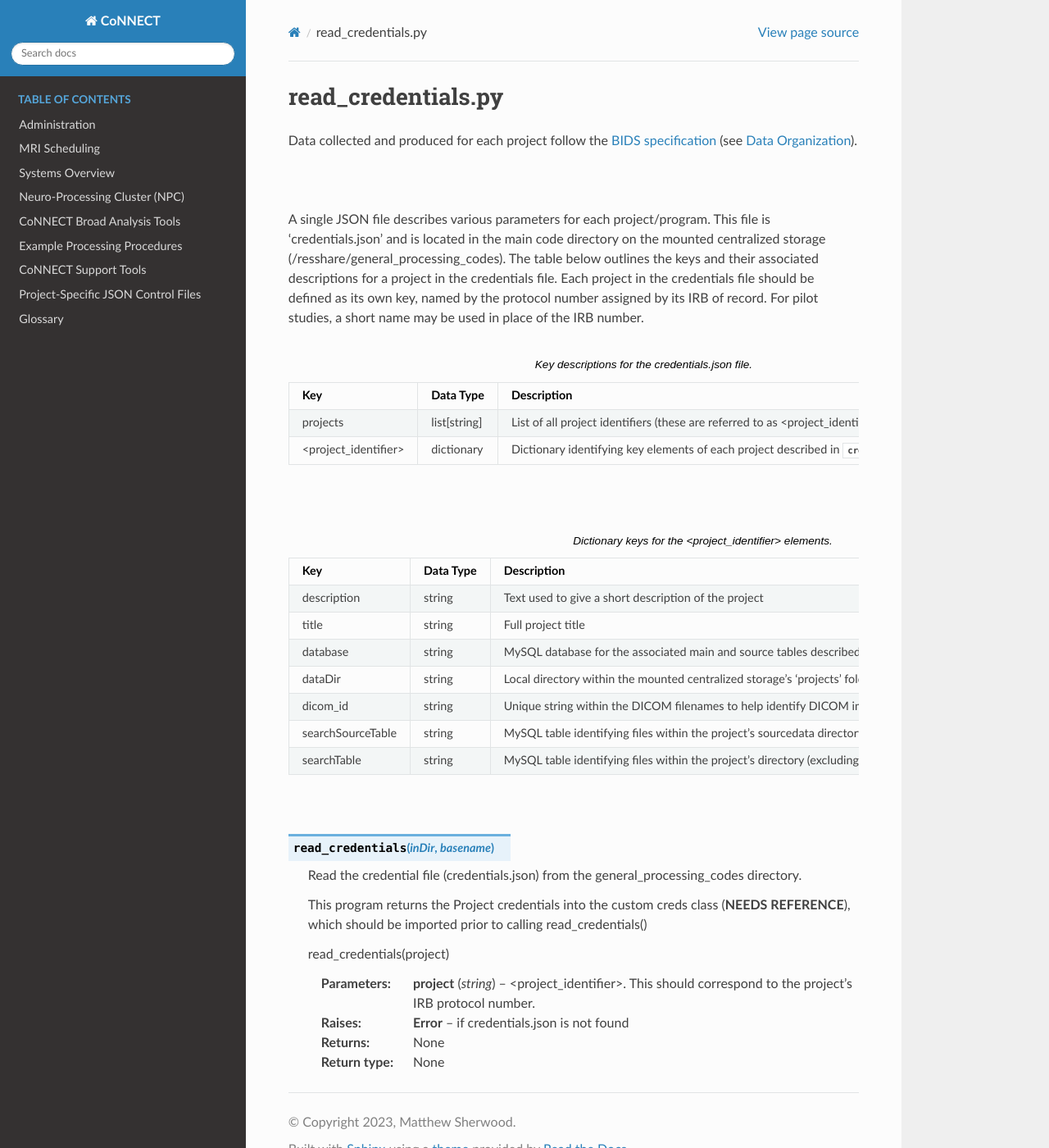
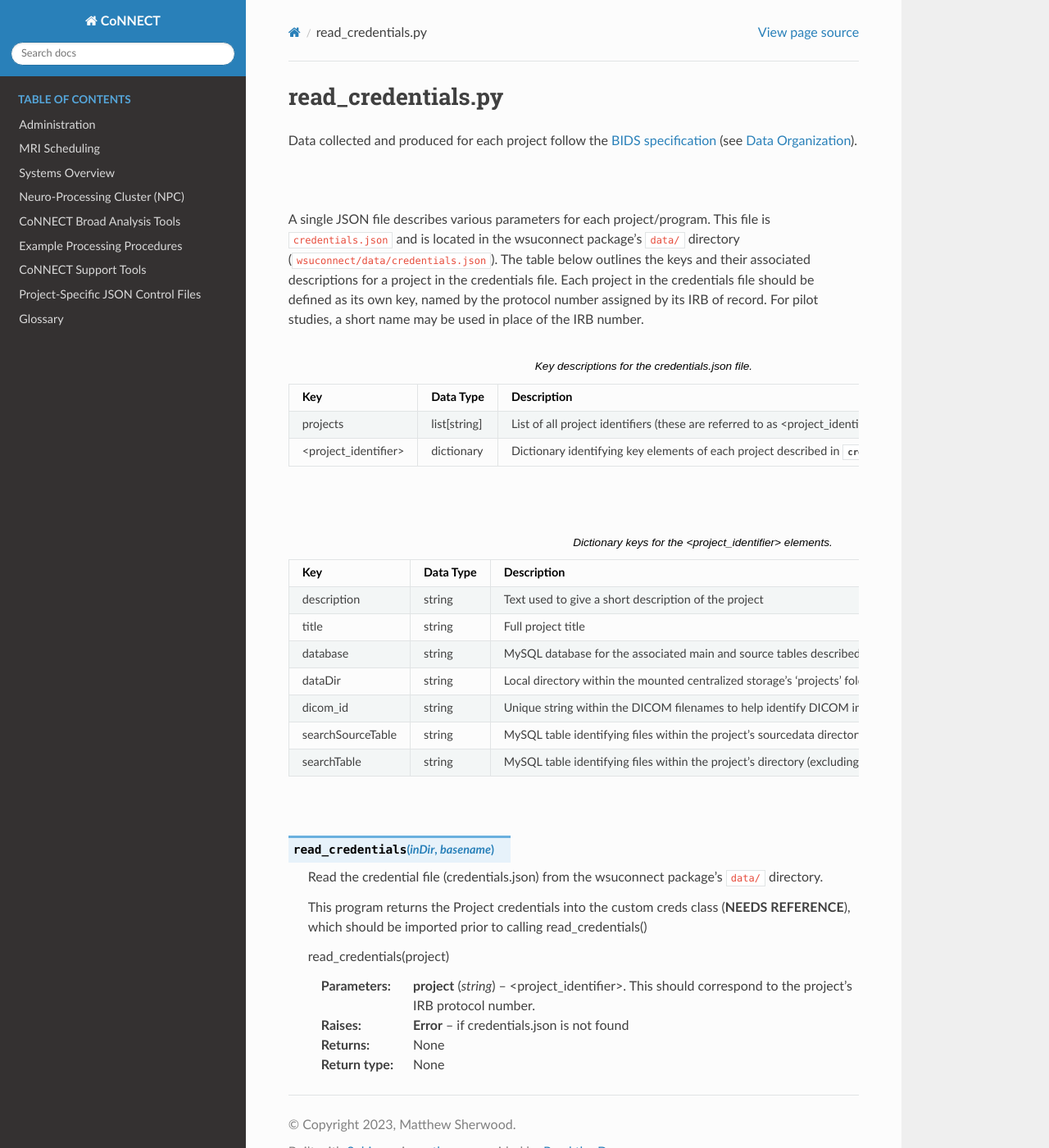
Before and after one commit to mattsherwood87/wsuconnect, a Sphinx documentation site: the page built from docs/source/support_tools/read_credentials.rst, in a window 1280 px wide and 1400 px high. Shown: the whole window at 82% size. Built offline with Sphinx 7.4.7 and the Read the Docs theme 3.1.0, drawn with Linux system fonts in a browser that asks for light colours.

Commit message:
Point credentials.json references to the package data/ directory
Co-Authored-By: Claude Opus 5.5 <noreply@anthropic.com>
Claude-Session: https://claude.ai/code/session_01RuKq8sGMeBb23TQgV9bpw7

```diff
--- a/docs/source/example_processing_procedures/project_startup.rst
+++ b/docs/source/example_processing_procedures/project_startup.rst
@@ -7,7 +7,7 @@ Project Startup
 Modify credentials JSON control file
 ------------------------------------
 
-Edit the credentials.json file located at /resshare/general_processing_code
+Edit the credentials.json file located in the wsuconnect package's ``data/`` directory (``wsuconnect/data/credentials.json``).
 
 #. Add 2022-001 to the "projects" key
 #. Create a new key titled 2022-001
--- a/docs/source/support_tools/read_credentials.rst
+++ b/docs/source/support_tools/read_credentials.rst
@@ -8,8 +8,8 @@ Data collected and produced for each project follow the `BIDS specification <htt
 
 |
 
-A single JSON file describes various parameters for each project/program. This file is ‘credentials.json’ and is located in the main code directory on the mounted centralized storage
-(/resshare/general_processing_codes). The table below outlines the keys and their associated descriptions for a project in the credentials file. Each project in the credentials file
+A single JSON file describes various parameters for each project/program. This file is ``credentials.json`` and is located in the wsuconnect package's ``data/`` directory
+(``wsuconnect/data/credentials.json``). The table below outlines the keys and their associated descriptions for a project in the credentials file. Each project in the credentials file
 should be defined as its own key, named by the protocol number assigned by its IRB of record. For pilot studies, a short name may be used in place of the IRB number.
 
 .. _credentials_main_table:
@@ -64,7 +64,7 @@ should be defined as its own key, named by the protocol number assigned by its I
 |
 .. py:function:: read_credentials(inDir, basename)
 
-    Read the credential file (credentials.json) from the general_processing_codes directory.
+    Read the credential file (credentials.json) from the wsuconnect package's ``data/`` directory.
 
     This program returns the Project credentials into the custom creds class (**NEEDS REFERENCE**), which should be imported prior to calling read_credentials()
 
```
